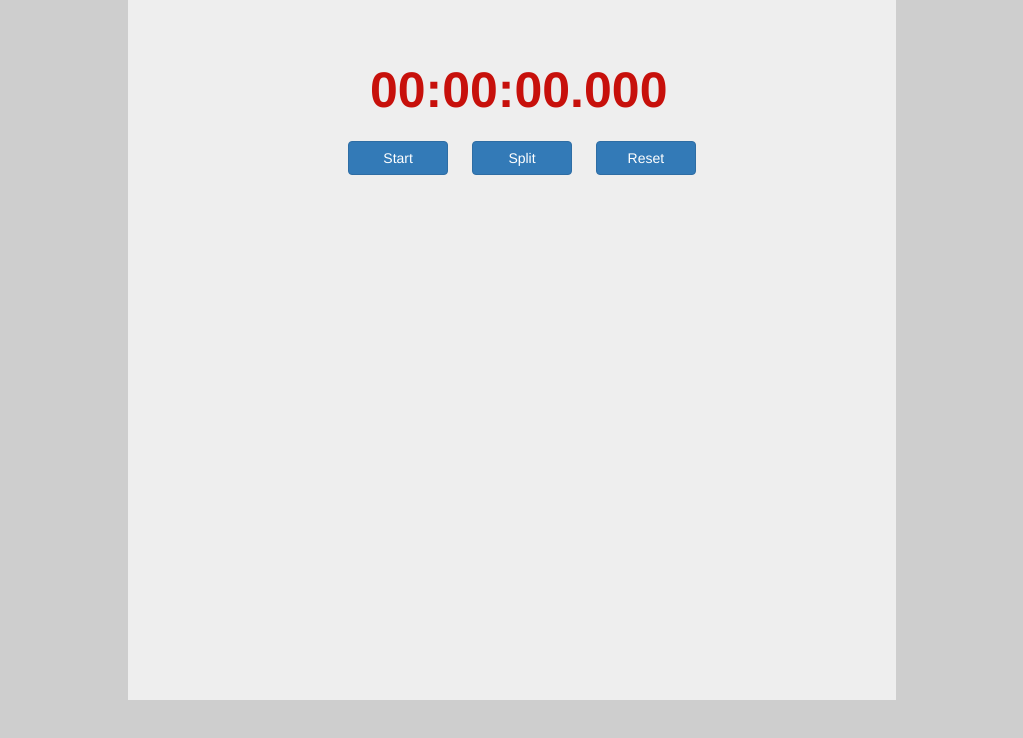
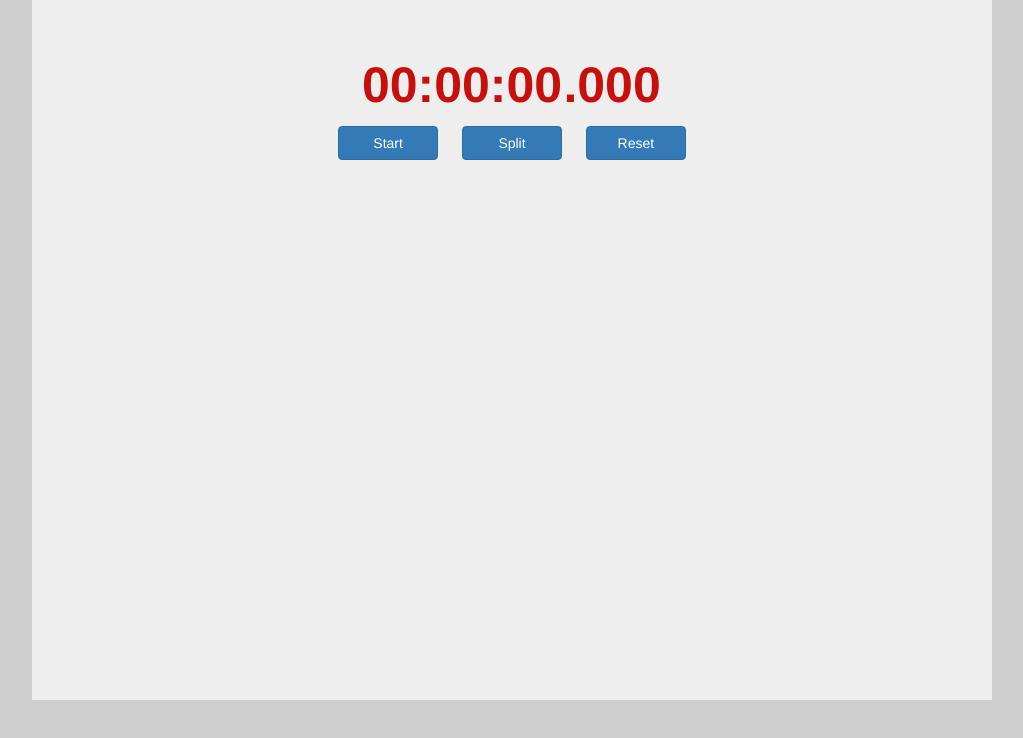
Before and after one commit to SergST7/GoIT_JS_HW5-6, a plain HTML site: page index.html in a window 1280 px wide. Shown: the whole page, without its empty margins (128-1151 px from the left). Drawn offline with Linux system fonts and the light colour scheme.

Commit message:
fix code for resolution-320

```diff
--- a/css/style.css
+++ b/css/style.css
@@ -3,8 +3,8 @@ body{
 }
 .wrapper{
   margin: 0 auto;
-  padding-top: 40px;
-  width: 60%;
+  padding-top: 50px;
+  width: 75%;
   min-height: 700px;
   text-align: center;
   background-color: #eee;
@@ -13,18 +13,20 @@ body{
 #timer-box{
   font-size: 50px;
   font-weight: 700;
-  padding: 15px;
   color: #c7100b;
 }
 
 #timer-box span{
   display: inline-block;
-  width: 70px;
+}
+
+.ms{
+  width: 100px;
 }
 
 input[type='button']{
   width: 100px;
-  margin-left: 20px;
+  margin: 5px 10px;
 }
 
 #split-box{
--- a/js/main.js
+++ b/js/main.js
@@ -16,7 +16,7 @@ var timer = {
   start: function () {
     if (startButton.value == 'Start') {
       timer.status = 1;
-      startButton.value = 'Pause';
+      startButton.value = 'Stop';
       timer.startTime = new Date();
       timer.findTime();
       timer.timerId = setInterval(timer.findTime, 31);
@@ -50,7 +50,7 @@ var timer = {
     if (min < 10)  min = '0' + min;
     if (min < 10)  h = '0' + h;
 
-    return h + ':' + min + ':' + sec + '.<span>' + ms + '</span>';
+    return '<span>' + h + ':' + min + ':' + sec + '</span><span class="ms">.' + ms + '</span>';
   },
 
   getSplit: function () {
@@ -70,7 +70,7 @@ var timer = {
 
   reset: function () {
     clearInterval(timer.timerId);
-    timerBox.innerHTML = '00:00:00.<span>000</span>';
+    timerBox.innerHTML = '<span>00:00:00</span><span class="ms">.000</span>';
     splitBox.innerHTML = '';
     timer.status = 0;
     timer.timeDifferensMs = 0;
```
